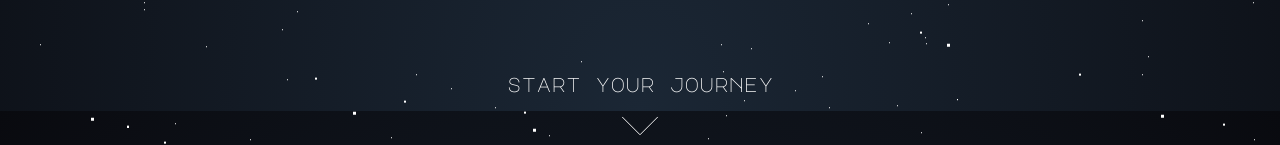
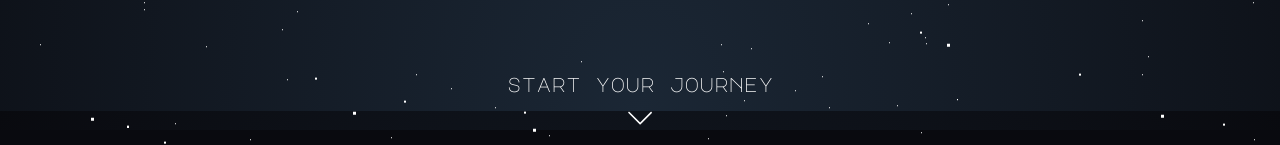
Before and after one commit to Amelia1110/AstralHacks, a Next.js app: page / in a window 1280 px wide. Shown: the part 689-834 px from the top of the page. Built offline with nearby package versions, Linux system fonts and the light colour scheme.

Commit message:
landing page animations

```diff
--- a/package.json
+++ b/package.json
@@ -24,7 +24,8 @@
     "next": "13.5.4",
     "next-auth": "^4.24.5",
     "react": "^18",
-    "react-dom": "^18"
+    "react-dom": "^18",
+    "react-icons": "^5.0.1"
   },
   "devDependencies": {
     "@types/bcryptjs": "^2.4.6",
--- a/pages/index.tsx
+++ b/pages/index.tsx
@@ -1,5 +1,7 @@
 import TitleSVG from '@/components/TitleSVG';
-import { Major_Mono_Display, Raleway, Roboto_Mono } from 'next/font/google';
+import { motion } from 'framer-motion';
+import { Major_Mono_Display, Roboto_Mono } from 'next/font/google';
+import {SlArrowDown} from 'react-icons/sl'
 
 const majorMonoDisplay = Major_Mono_Display({
   subsets: ['latin'],
@@ -16,17 +18,27 @@ const robotoMono = Roboto_Mono({
 export default function Home() {
   return (
     <main>
-      <div className="grid justify-center">
+      <div className="flex flex-col justify-center items-center">
         <div className="flex flex-col pt-[calc(50vh_-_135px)] pb-64 items-center gap-8 ">
           <TitleSVG/>
-          <p className={`${robotoMono.variable} font-heading font-semibold tracking-wide text-white text-4xl`}>
-            MAY 17-19, 2024 | IN PERSON
-          </p>
+            <motion.div
+              initial={{ opacity: 0}}
+              animate={{ opacity: 1}}
+              transition={{ duration: 2.8, delay: 0.9 }}
+            >
+            <p className={`${robotoMono.variable} font-heading font-semibold tracking-wide text-white text-4xl`}>
+              MAY 17-19, 2024 | IN PERSON
+            </p>
+          </motion.div>
         </div>
-        <p className={`${majorMonoDisplay.variable} font-styled text-center text-white text-xl`}>start your journey</p>
-        <svg className="w-14 h-14 text-white justify-self-center" xmlns="http://www.w3.org/2000/svg" fill="none" viewBox="0 0 24 24" strokeWidth="0.4" stroke="currentColor">
-          <path strokeLinecap="round" strokeLinejoin="round" d="M19.5 8.25l-7.5 7.5-7.5-7.5" />
-        </svg>
+        <motion.div className="flex flex-col gap-2 hover:gap-4 transition-all duration-300 w-fit items-center"
+          initial={{ opacity: 0}}
+          animate={{ opacity: 1}}
+          transition={{ duration: 2.5, delay: 1.5 }}
+        >
+          <p className={`${majorMonoDisplay.variable} font-styled text-center text-white text-xl`}>start your journey</p>
+          <SlArrowDown className="text-white text-2xl"/>
+        </motion.div>
       </div>
     </main>
   )
```
Also changed, not shown: 1 other file (tests, documents, lock files or other folders).
